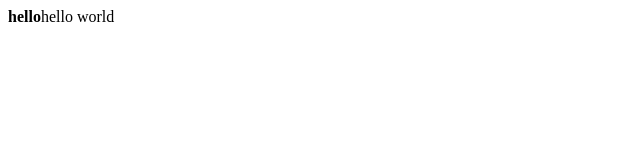
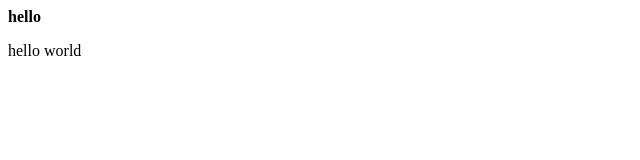
Before and after one commit to racheltedrake/RachelTedrake.github.io, a plain HTML site: page index.html in a window 1280 px wide. Shown: the whole page, without its empty margins (0-640 px from the left). Drawn offline with Linux system fonts and the light colour scheme.

Commit message:
Update index.html

```diff
--- a/index.html
+++ b/index.html
@@ -1,4 +1,4 @@
 <html>
-<b>hello</b>hello world
+<p><b>hello</p></b>hello world
 
   </html>
```
